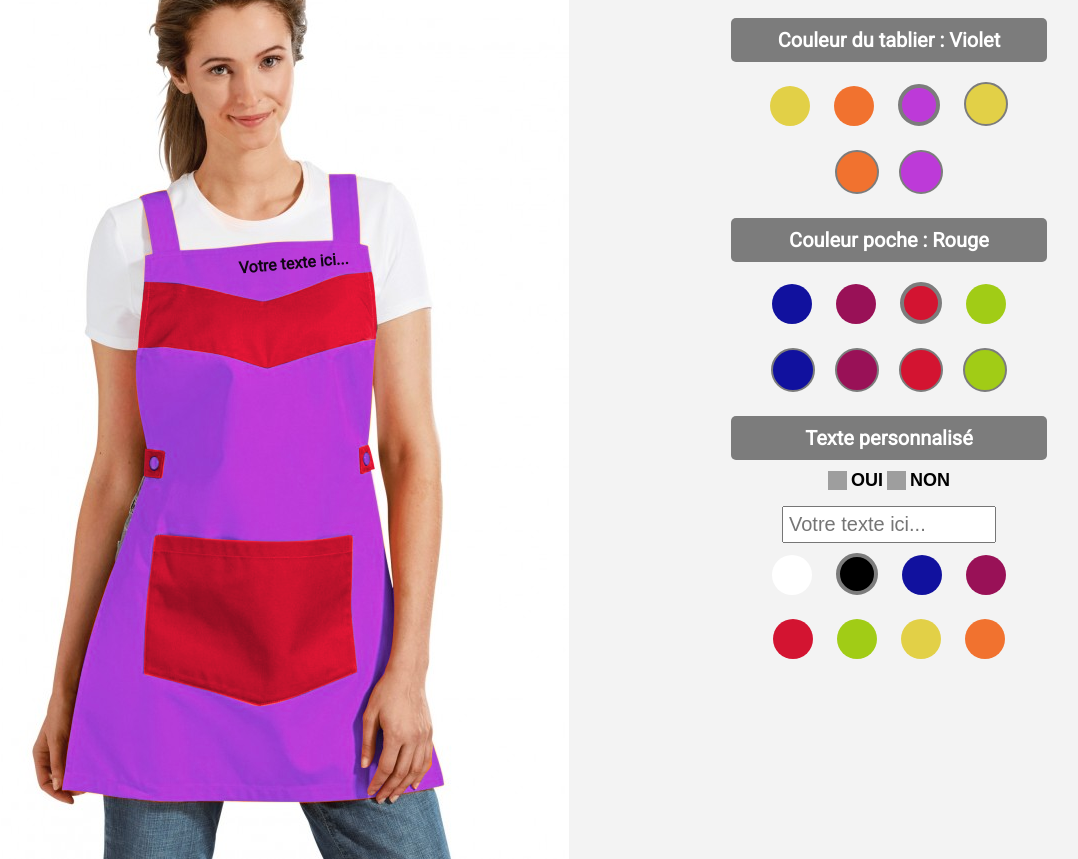
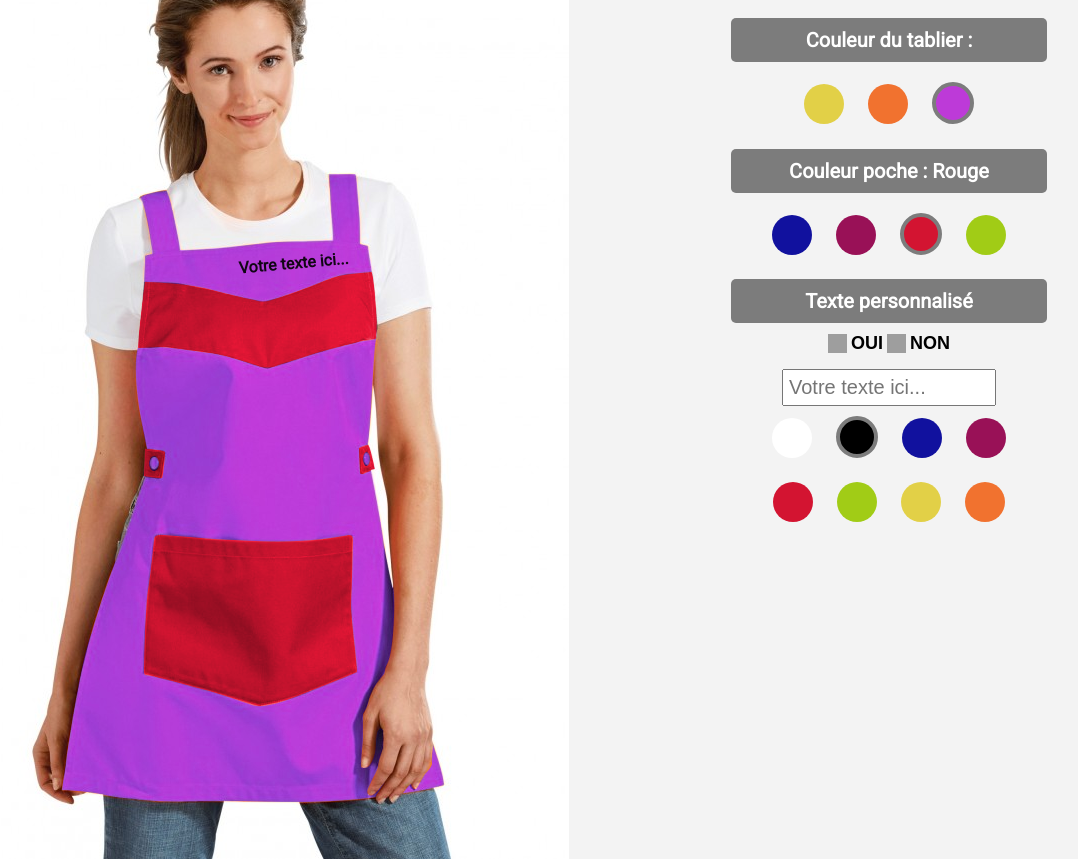
Before and after one commit to Corentin88/configurateur-starter-kit, a plain HTML site: page index-modele.html in a window 1280 px wide. Shown: the part 86-945 px from the top of the page, without its empty margins (71-1149 px from the left). Drawn offline with Linux system fonts and the light colour scheme; grey boxes are pictures that could not be loaded.

Commit message:
test image couleur

```diff
--- a/index-modele.html
+++ b/index-modele.html
@@ -23,7 +23,7 @@
     <div class="block blockOptions">
         <div class="tools">
             <div class="price">47.20 €</div>
-            <div class="TitreTexte">Couleur du tablier : <span id="displayTissu">Violet</span></div>
+            <div class="TitreTexte">Couleur du tablier : <span id="displayTissu"></span></div>
             <div class="ColorSelector" id="tissu">
                     <div class="ColorRound" id="tissuJaune" style="background-color: rgb(226, 208, 71);"></div>
                     <div class="ColorRound" id="tissuOrange" style="background-color: rgb(241, 114, 47);"></div>
--- a/js/configurateur.js
+++ b/js/configurateur.js
@@ -66,7 +66,8 @@ window.addEventListener("load", () => {});
 const containerTissu = document.getElementById("tissu");
 containerTissu.classList.add("ColorSelector");
 const containerPoche = document.getElementById("optionPoche");
-
+containerPoche.classList.add("ColorSelector");
+const containerTexte = document.getElementById("textColorOption");
 
 optionsTissu.forEach((option) => {
   const BoutonRadioCouleur = document.createElement("input");
@@ -78,39 +79,54 @@ optionsTissu.forEach((option) => {
   console.log(BoutonRadioCouleur);
 
   const label = document.createElement("label");
-  label.htmlFor = `tissu-${option.couleur}`;
-  label.style.display = "inline-block";
-  label.style.width = "40px";
-  label.style.height = "40px";
-  label.style.borderRadius = "50%"; // Cercle
-  label.style.backgroundColor = option.code;
-  label.style.margin = "10px";
-  label.style.cursor = "pointer";
-  label.style.border = "2px solid #7c7c7c";
+  label.style.backgroundColor = optionsTissu.image ;
   console.log(label);
 
   containerTissu.appendChild(BoutonRadioCouleur);
   containerTissu.appendChild(label);
 });
 
-optionsPoche.forEach((option) => {
-  const BoutonRadioCouleurPoche = document.createElement("input");
-  BoutonRadioCouleurPoche.type = "radio";
-  BoutonRadioCouleurPoche.name = "couleurPoche";
-  BoutonRadioCouleurPoche.value = option.couleur;
-  BoutonRadioCouleurPoche.id = `couleurPoche-${option.couleur}`;
-  BoutonRadioCouleurPoche.classList.add("ColorRound");
-  const label = document.createElement("label");
-  label.htmlFor = `tissu-${option.couleur}`;
-  label.style.display = "inline-block";
-  label.style.width = "40px";
-  label.style.height = "40px";
-  label.style.borderRadius = "50%"; // Cercle
-  label.style.backgroundColor = option.code;
-  label.style.margin = "10px";
-  label.style.cursor = "pointer";
-  label.style.border = "2px solid #7c7c7c";
+// optionsPoche.forEach((option) => {
+//   const BoutonRadioCouleurPoche = document.createElement("input");
+//   BoutonRadioCouleurPoche.type = "radio";
+//   BoutonRadioCouleurPoche.name = "couleurPoche";
+//   BoutonRadioCouleurPoche.value = option.couleur;
+//   BoutonRadioCouleurPoche.id = `couleurPoche-${option.couleur}`;
+//   BoutonRadioCouleurPoche.classList.add("ColorRound");
+//   const label = document.createElement("label");
+//   label.htmlFor = `poche-${option.couleur}`;
+//   label.style.display = "inline-block";
+//   label.style.width = "40px";
+//   label.style.height = "40px";
+//   label.style.borderRadius = "50%"; // Cercle
+//   label.style.backgroundColor = option.code;
+//   label.style.margin = "10px";
+//   label.style.cursor = "pointer";
+//   label.style.border = "2px solid #7c7c7c";
 
-  containerPoche.appendChild(BoutonRadioCouleurPoche);
-  containerPoche.appendChild(label);
-});
+//   containerPoche.appendChild(BoutonRadioCouleurPoche);
+//   containerPoche.appendChild(label);
+// });
+
+
+// couleurText.forEach((option) => {
+//   const BoutonRadioCouleurTexte = document.createElement("input");
+//   BoutonRadioCouleurTexte.type = "radio";
+//   BoutonRadioCouleurTexte.name = "couleurPoche";
+//   BoutonRadioCouleurTexte.value = option.couleur;
+//   BoutonRadioCouleurTexte.id = `couleurTexte-${option.couleur}`;
+//   BoutonRadioCouleurTexte.classList.add("ColorRound");
+//   const label = document.createElement("label");
+//   label.htmlFor = `tissu-${option.couleur}`;
+//   label.style.display = "inline-block";
+//   label.style.width = "40px";
+//   label.style.height = "40px";
+//   label.style.borderRadius = "50%"; // Cercle
+//   label.style.backgroundColor = option.code;
+//   label.style.margin = "10px";
+//   label.style.cursor = "pointer";
+//   label.style.border = "2px solid #7c7c7c";
+
+//   containerTexte.appendChild(BoutonRadioCouleurTexte);
+//   containerTexte.appendChild(label);
+// });
```
